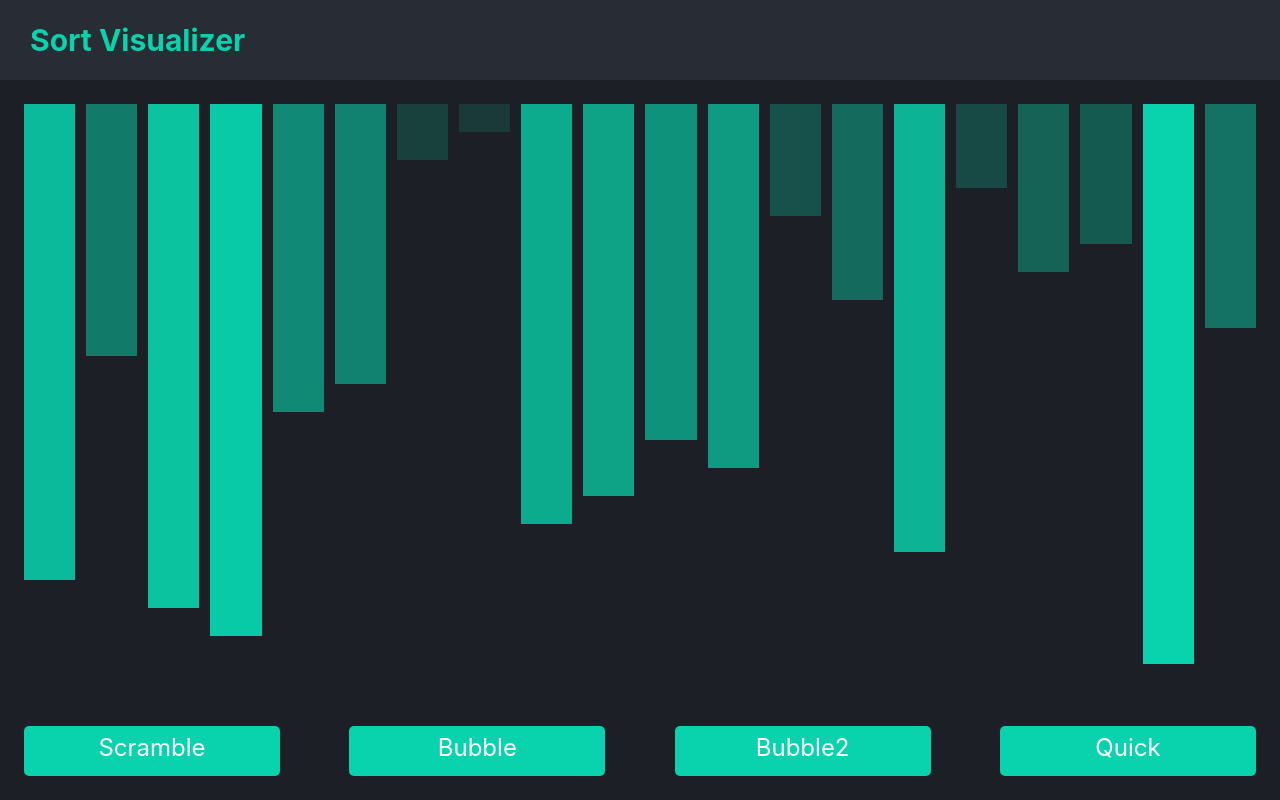
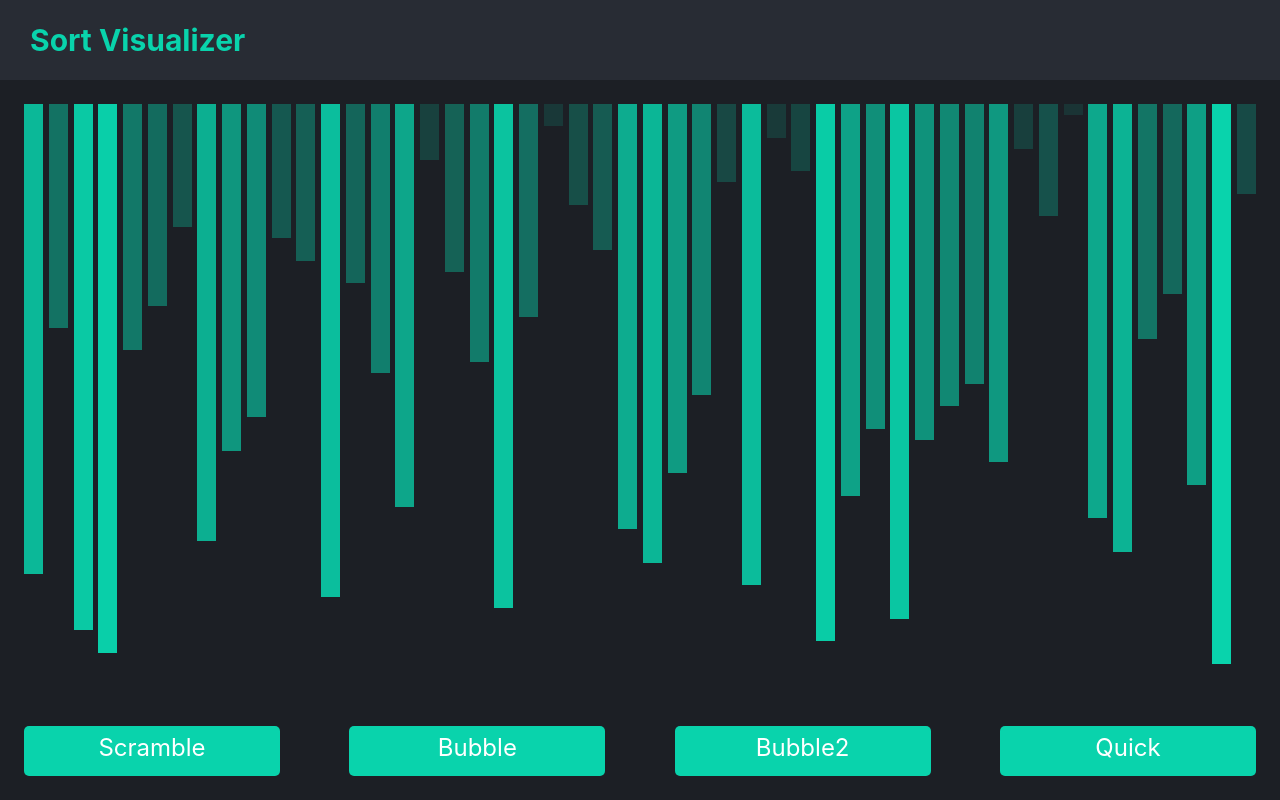
Before and after one commit to andremov/sort-visualizer-project, a React (Create React App) app in the folder sortvisualizer/: page / in a window 1280 px wide. Built offline with nearby package versions, Linux system fonts and the light colour scheme.

Commit message:
finished quicksort

```diff
--- a/sortvisualizer/src/App.scss
+++ b/sortvisualizer/src/App.scss
@@ -47,7 +47,7 @@ body {
     height: 80vh;
 
     .bar {
-      width: 04vw;
+      width: 1.5vw;
 
       .value {
        background-color: #09d3ac;
--- a/sortvisualizer/src/Visualizer.js
+++ b/sortvisualizer/src/Visualizer.js
@@ -35,17 +35,21 @@ export class Visualizer extends Component {
                 name: 'Quick',
                 /*
                 index
-                pivot
-                left
                 right
+                lo
+                hi
                  */
-                data : [-1, -1, -1, -1]
+                data : [-1]
             }
         ]
     };
 
+/*
+        COMPONENT METHODS
+ */
+
     componentDidMount() {
-        let maxValue = 20;
+        let maxValue = 50;
         let array = [];
         for (let i = 0; i < maxValue; i++) {
             array.push({
@@ -58,28 +62,43 @@ export class Visualizer extends Component {
 
         this.setState({array});
         this.handleEvent = this.handleEvent.bind(this);
-        setInterval(this.update,5000);
+        setInterval(this.update,100);
     }
+
+    render() {
+        const {sorts, array} = this.state;
+        const styles = ['','one', 'two','three','four'];
+
+        return (
+            <div className='view'>
+
+                <div className='graph'>
+                    {array.map(item => {return(
+                        <div key={item.value} className='bar'>
+                            <div style={{height: ((item.value/array.length)*90)+'%', backgroundColor: this.getColor(item.value,array.length) }} className={'value '+(item.selected > 0?'selected '+styles[item.selected]:'')}>
+                            </div>
+                        </div>
+                    )})}
+                </div>
+
+                <div className='panel'>
+                    {sorts.map(item => {return(
+                        <div key={sorts.indexOf(item)} className='btn' onClick={(e) => this.handleEvent(sorts.indexOf(item))}>
+                            {item.name}
+                        </div>
+                    )})}
+                </div>
+            </div>
+        );
+    }
+
+/*
+        VISUAL METHODS
+ */
 
     getColor = (value, max) => {
         let p = ((value/max)*.9)+.1;
-        let v = 'rgba(9,211,172,'+p+')';
-        return v;
-    };
-
-    scrambleIterative = (array) => {
-        for (let i = 0; i < array.length; i++) {
-            let min = i+1;
-            let max = array.length-1;
-
-            let valueA = array[i].value;
-            let shuffleIndex = this.getRndInteger(min,max);
-
-            let valueB = array[shuffleIndex].value;
-
-            array[shuffleIndex].value = valueA;
-            array[i].value = valueB;
-        }
+        return 'rgba(9,211,172,' + p + ')';
     };
 
     clearSelectedElements = () => {
@@ -89,6 +108,15 @@ export class Visualizer extends Component {
         }
         this.setState({array});
     };
+
+    setSelected = (array, index, value) => {
+        array[index].selected = value;
+        return array;
+    };
+
+/*
+        UPDATE METHODS
+ */
 
     clearProcess = () => {
         let {processID} = this.state;
@@ -133,7 +161,7 @@ export class Visualizer extends Component {
                 data.index >= array.length
              */
             r = (
-                currentProcess.data[0] >= array.length
+                currentProcess.data[0] === 1
             );
         }
         return r;
@@ -153,15 +181,8 @@ export class Visualizer extends Component {
         } else if (processID === 2) {
             this.bubbleSort2(array, data);
         } else if (processID === 3) {
-            this.quicksort3(array, data);
+            this.quicksort(array, data);
         }
-    };
-
-    saveChanges = (array, data) => {
-        this.setState({array});
-        let {processID, sorts} = this.state;
-        sorts[processID].data = data;
-        this.setState({sorts});
     };
 
     update = () => {
@@ -179,19 +200,42 @@ export class Visualizer extends Component {
         }
     };
 
+/*
+            FUNCTIONAL METHODS
+ */
+
     getRndInteger(min, max) {
         return Math.floor(Math.random() * (max - min) ) + min;
     }
 
-    setSelected = (array, index, value) => {
-      array[index].selected = value;
-      return array;
-    };
+/*
+        ARRAY HANDLING METHODS
+ */
 
     swapValues = (array, indexA, indexB) => {
         let valueA = array[indexA].value;
         array[indexA].value = array[indexB].value;
         array[indexB].value = valueA;
+
+        return array;
+    };
+
+    pushIntoArray = (array, newIndex, oldIndex) => {
+        if (newIndex === oldIndex)
+            return array;
+
+        let lo = Math.min(newIndex,oldIndex);
+        let hi = Math.max(newIndex,oldIndex);
+
+        if (oldIndex < newIndex) {
+            for (let i = lo; i < hi; i++) {
+                array = this.swapValues(array, i, i + 1);
+            }
+        } else {
+            for (let i = hi - 1; i >= lo; i--) {
+                array = this.swapValues(array, i, i + 1);
+            }
+        }
 
         return array;
     };
@@ -217,6 +261,32 @@ export class Visualizer extends Component {
 
         this.saveChanges(array,data);
     };
+
+    saveChanges = (array, data) => {
+        this.setState({array});
+        let {processID, sorts} = this.state;
+        sorts[processID].data = data;
+        this.setState({sorts});
+    };
+
+    scrambleIterative = (array) => {
+        for (let i = 0; i < array.length; i++) {
+            let min = i+1;
+            let max = array.length-1;
+
+            let valueA = array[i].value;
+            let shuffleIndex = this.getRndInteger(min,max);
+
+            let valueB = array[shuffleIndex].value;
+
+            array[shuffleIndex].value = valueA;
+            array[i].value = valueB;
+        }
+    };
+
+/*
+        SORTS
+ */
 
     bubbleSort = (array, data) => {
         let [index, swaps, pass] = data;
@@ -268,199 +338,78 @@ export class Visualizer extends Component {
         this.saveChanges(array,data);
     };
 
-    quickSort = (array, data) => {
-        let [parts, segment, i, j, dir] = data;
+    quicksort  = (array, data) => {
+        if (data[0] === -1) {
+            data[0] = [-1, -1, -1, -1];
+        }
+
+        let [index, right, lo, hi] = data[0];
         this.clearSelectedElements();
 
-        parts = parts < 0? 1 : parts;
-        segment = segment < 0? 0 : segment;
 
-        if (segment >= parts) {
-            parts *= Math.pow(2,dir*-1);
-            segment = 0;
+        if (lo < 0) {
+            lo = 0;
+            hi = array.length;
         }
 
-        let segSize = Math.floor((array.length-1)/parts);
-
-        let lo = segSize * segment;
-        let hi = lo + segSize;
-        // let med = Math.floor(lo + (segSize/2));
-
-        if (segSize <= 3) {
-            dir *= -1;
-            parts *= Math.pow(2,dir*-1);
-            segment = 0;
-            data =  [parts, segment, i, j, dir];
-            this.saveChanges(array,data);
+        if (hi-lo < 2) {
+            data.splice(0,1);
+            if (data.length === 0) {
+                data.push(1);
+            }
+            this.saveChanges(array, data);
             return;
         }
 
-        if (i === -1 && j === -1) {
-            i = lo;
-            j = hi;
-        }
+        let pivot = 0;
 
-        array = this.setSelected(array, lo, 2);
-        array = this.setSelected(array, hi, 2);
-
-        // array = this.setSelected(array, med, 3);
-
-        array = this.setSelected(array, i, 1);
-        // array = this.setSelected(array, j, 1);
-
-        let pivot = array[hi].value;
-
-        if (array[i].value < pivot) {
-            i = i + 1;
-            data =  [parts, segment, i, j, dir];
-            this.saveChanges(array,data);
-            return;
-        }
-/*
-        if (array[j].value > pivot) {
-            j = j - 1;
-            data =  [parts, segment, i, j, dir];
-            this.saveChanges(array,data);
-            return;
-        }
- */
-        if (i >= j) {
-            segment ++;
-            i = -1;
-            j = -1;
-            data =  [parts, segment, i, j, dir];
-            this.saveChanges(array,data);
-            return;
-        }
-
-        array = this.swapValues(array,i,hi);
-
-        data =  [parts, segment, i, j, dir];
-        this.saveChanges(array,data);
-    };
-
-    quickSort2 = (array, data) => {
-        let [parts, segment, i, j, dir] = data;
-        let low = 0;
-        let high = 0;
-        this.clearSelectedElements();
-
-        /* low  --> Starting index,  high  --> Ending index */
-        if (low < high) {
-            /* pi is partitioning index, arr[pi] is now
-               at right place */
-            let pi = this.partition(array, low, high);
-
-            this.quickSort2(array, low, pi - 1);  // Before pi
-            this.quickSort2(array, pi + 1, high); // After pi
-        }
-    };
-
-    partition = (array, data) => {
-        // pivot (Element to be placed at right position)
-        let high = 0;
-        let low = 0;
-        let pivot = array[high];
-
-        let i = (low - 1)  // Index of smaller element
-
-        for (let j = low; j <= high - 1; j++)
-        {
-            // If current element is smaller than the pivot
-            if (array[j] < pivot);
-            {
-                i++;
-                // increment index of smaller element
-
-                array = this.swapValues(array,i,j);
-            }
-        }
-        array = this.swapValues(array,i+1, high);
-        return (i + 1);
-    };
-
-    pushIntoArray = (array, newIndex, oldIndex) => {
-        if (newIndex === oldIndex) {
-            return array;
-        }
-        let lo = Math.min(newIndex,oldIndex);
-        let hi = Math.max(newIndex,oldIndex);
-
-        //let value = array[hi];
-
-        for (let i = hi-1; i >= lo; i--) {
-            array = this.swapValues(array,i,i+1);
-        }
-
-        return array;
-    };
-
-    quicksort3  = (array, data) => {
-        let [index, pivot, left, right] = data;
-        this.clearSelectedElements();
+        let prev = array.slice(0,lo);
+        let current = array.slice(lo,hi);
+        let next = array.slice(hi,array.length);
 
         if (index < 0) {
             index = 1;
-            pivot = 0;
-            left = 1;
-            right = array.length-1;
+            right = current.length-1;
         }
 
-        let pivotValue = array[pivot].value;
+        let pivotValue = current[pivot].value;
 
-        this.setSelected(array, pivot, 2);
-        this.setSelected(array, index, 1);
-        this.setSelected(array, left, 3);
-        this.setSelected(array, right, 3);
+        this.setSelected(array, index+lo, 1);
+        this.setSelected(array, pivot+lo, 3);
+        this.setSelected(array, lo+1, 4);
+        this.setSelected(array, right+lo, 4);
+        this.setSelected(array, lo, 2);
+        this.setSelected(array, hi-1, 2);
 
-        console.log(array[index].value,pivotValue);
-
-        if(array[index].value < pivotValue) {
-            console.log('left');
-            array = this.pushIntoArray(array,left,index);
-            left++;
+        if(current[index].value < pivotValue) {
+            index++;
         } else {
-            console.log('right');
-            console.log('inserting ' +array[index].value+' into '+right);
-            array = this.pushIntoArray(array,right,index);
+            current = this.pushIntoArray(current, current.length-1, index);
             right--;
         }
+/*
+        a = '';
+        for (let i = 0; i < current.length; i++) {
+            a += current[i].value + ', '
+        }
+        console.log(a);
+ */
+        if (index > right) {
+            current = this.pushIntoArray(current, index-1, pivot);
 
-        index++;
+            // setting up for next next cycle
+            data.push( [-1, -1, lo+index, hi] );
 
-        if (index === array.length) {
-            array = this.pushIntoArray(array,left,pivot);
-
+            // setting up for next cycle
+            hi = lo+index-1;
+            index = -1;
+            right = -1;
         }
 
-        data = [index, pivot, left, right];
-        this.saveChanges(array,data);
+        array = prev.concat(current,next);
+
+        data[0] = [index, right, lo, hi];
+        this.saveChanges(array, data);
     };
 
-    render() {
-        const {sorts, array} = this.state;
-        const styles = ['','one', 'two','three','four'];
-
-        return (
-            <div className='view'>
-
-                <div className='graph'>
-                    {array.map(item => {return(
-                        <div key={item.value} className='bar'>
-                            <div style={{height: ((item.value/array.length)*90)+'%', backgroundColor: this.getColor(item.value,array.length) }} className={'value '+(item.selected > 0?'selected '+styles[item.selected]:'')}>
-                            </div>
-                        </div>
-                    )})}
-                </div>
-
-                <div className='panel'>
-                    {sorts.map(item => {return(
-                        <div key={sorts.indexOf(item)} className='btn' onClick={(e) => this.handleEvent(sorts.indexOf(item))}>
-                            {item.name}
-                        </div>
-                    )})}
-                </div>
-            </div>
-        );
-    }
 }
```
